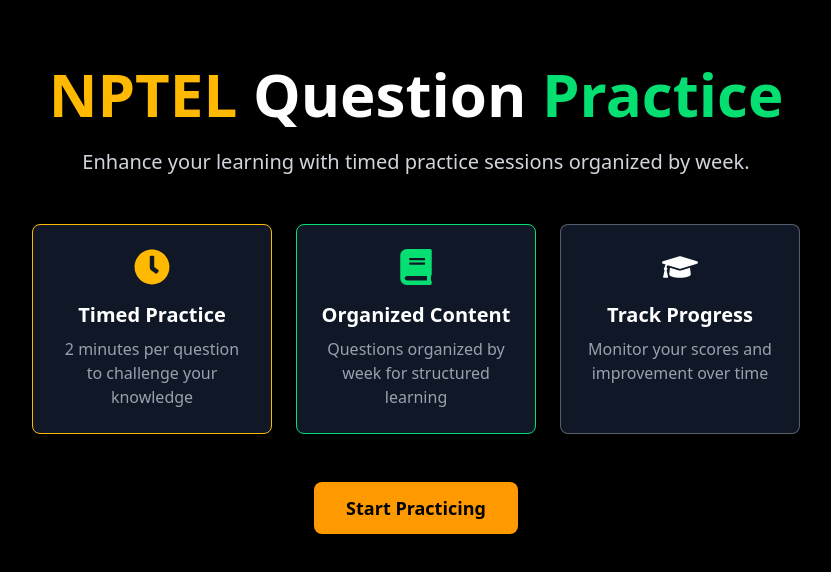
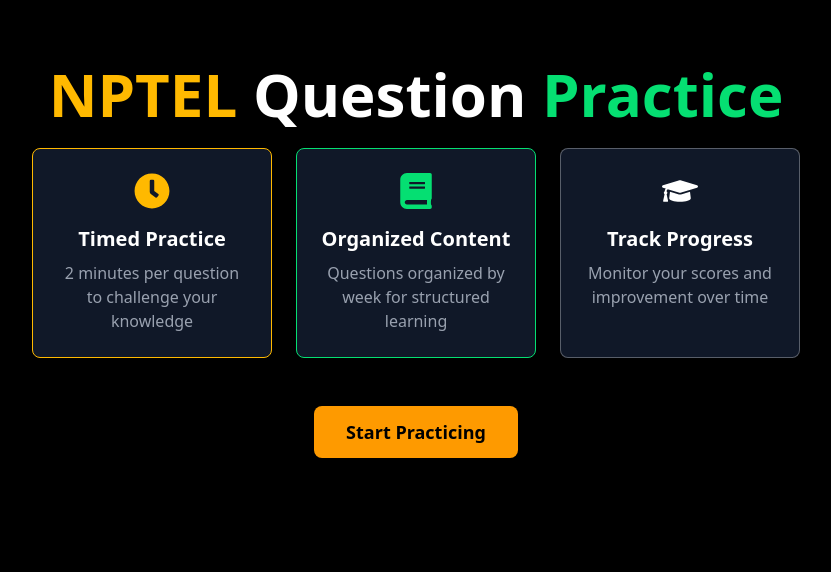
Before and after one commit to kumar10248/quiz, a Next.js app: page / in a window 1280 px wide. Shown: the top 572 px of the page, without its empty margins (224-1055 px from the left). Built offline with nearby package versions, Linux system fonts and the light colour scheme.

Commit message:
feat: Remove explanatory paragraph for improved clarity

```diff
--- a/src/app/page.tsx
+++ b/src/app/page.tsx
@@ -9,10 +9,10 @@
           <h1 className="text-3xl md:text-6xl font-bold mb-6">
             <span className="text-amber-400">NPTEL</span> Question <span className="text-green-400">Practice</span>
           </h1>
-          <p className="text-xl mb-12 text-gray-300">
+          {/* <p className="text-xl mb-12 text-gray-300">
             Enhance your learning with timed practice sessions organized by week.
           </p>
-
+           */}
           <div className="grid grid-cols-1 md:grid-cols-2 lg:grid-cols-3 gap-6 mb-12">
             <div className="bg-gray-900 p-6 rounded-lg border border-amber-400">
               <FaClock className="text-amber-400 text-4xl mx-auto mb-4" />
```
